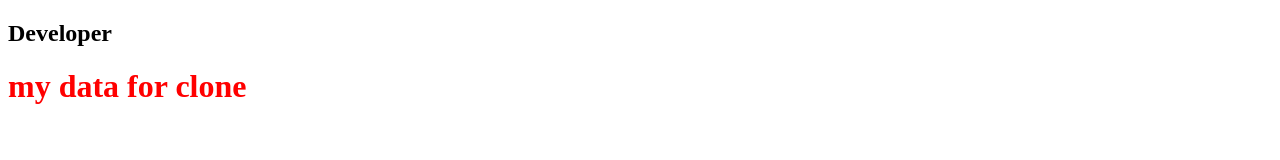
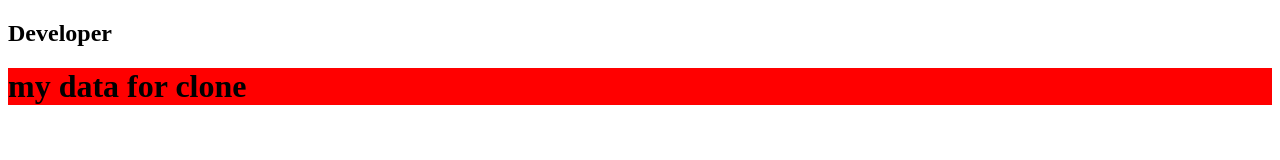
Before and after one commit to tijareshubhangi/merndeveloper, a plain HTML site: page index.html in a window 1280 px wide. Drawn offline with Linux system fonts and the light colour scheme.

Commit message:
background colo red

```diff
--- a/style.css
+++ b/style.css
@@ -1,4 +1,4 @@
 h1
 {
-    color: red
+    background-color: red
 }
```
